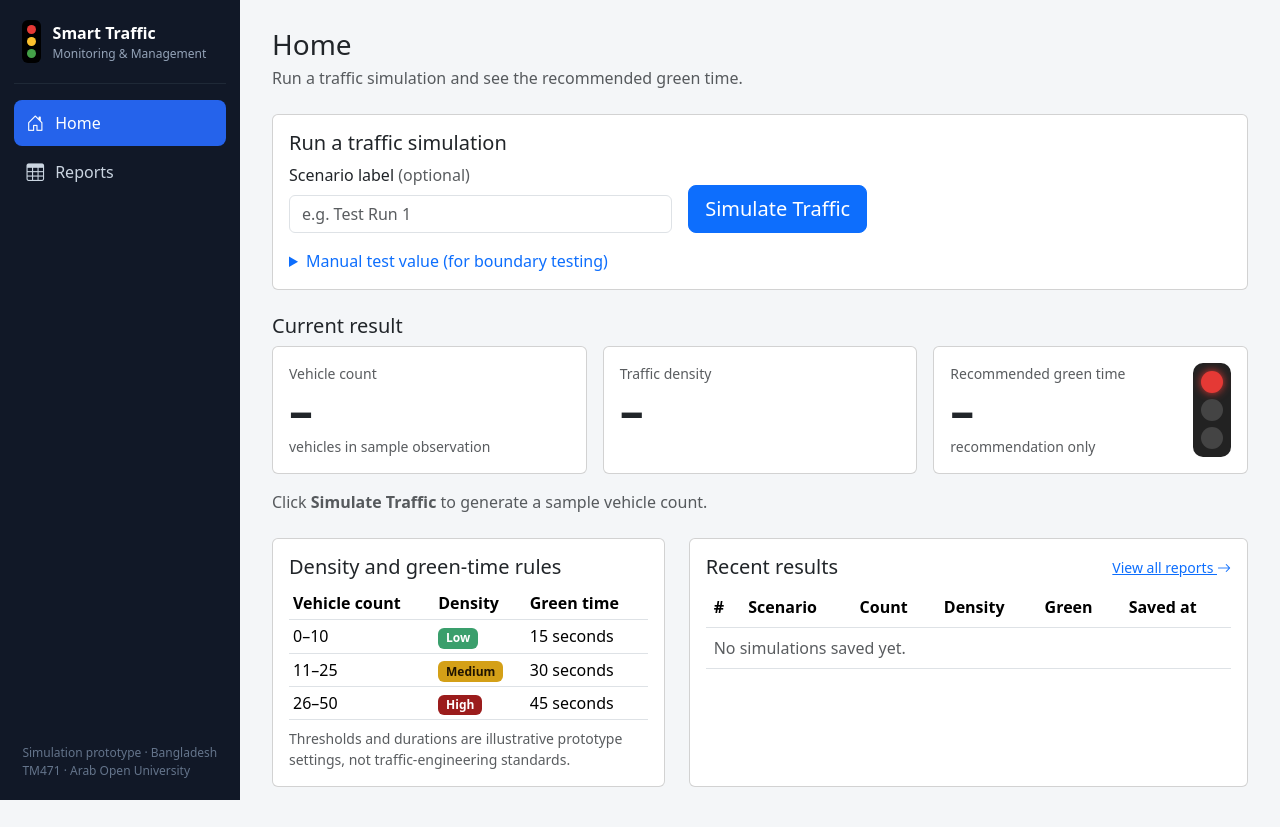
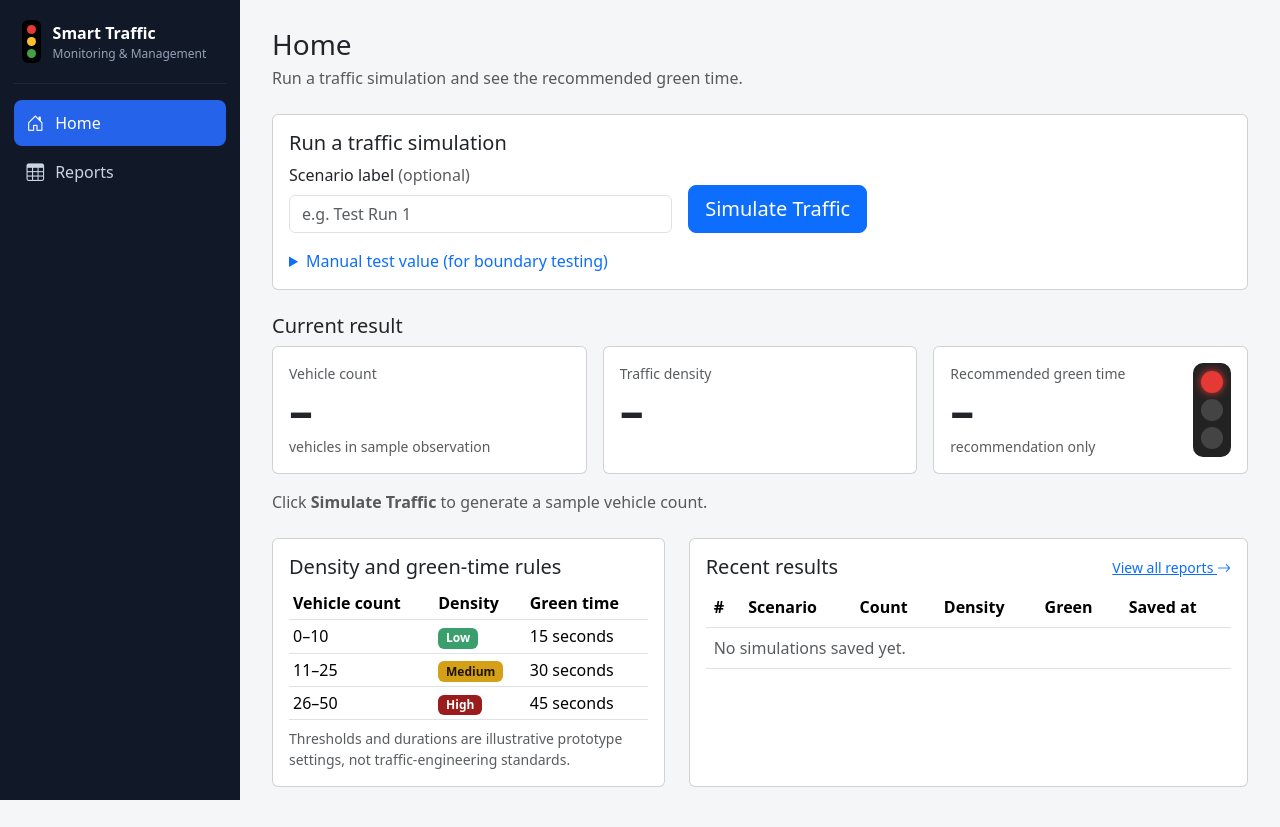
Before and after one commit to osamashaikh4/traffic-simulation, a Flask app: page / in a window 1280 px wide. Run offline with Flask 3, Linux system fonts and the light colour scheme; data that the repository does not hold is empty.

Commit message:
Remove footer text from sidebar

```diff
--- a/static/style.css
+++ b/static/style.css
@@ -63,8 +63,6 @@ body { background: var(--page-bg); }
 .sidebar .nav-link:hover { color: #fff; background: var(--sidebar-active); }
 .sidebar .nav-link.active { color: #fff; background: #2563eb; }
 
-.sidebar-foot { margin-top: auto; font-size: .75rem; color: #64748b; padding: 1rem .5rem 0; }
-
 /* ---- Density colours (text label always accompanies colour) ------------ */
 .density-low    { background: var(--low); color: #fff; }
 .density-medium { background: var(--medium); color: #1f1300; }
--- a/templates/base.html
+++ b/templates/base.html
@@ -44,10 +44,6 @@
             </a>
           {% endfor %}
         </nav>
-        <div class="sidebar-foot">
-          Simulation prototype &middot; Bangladesh<br>
-          TM471 &middot; Arab Open University
-        </div>
       </div>
     </aside>
 
```
